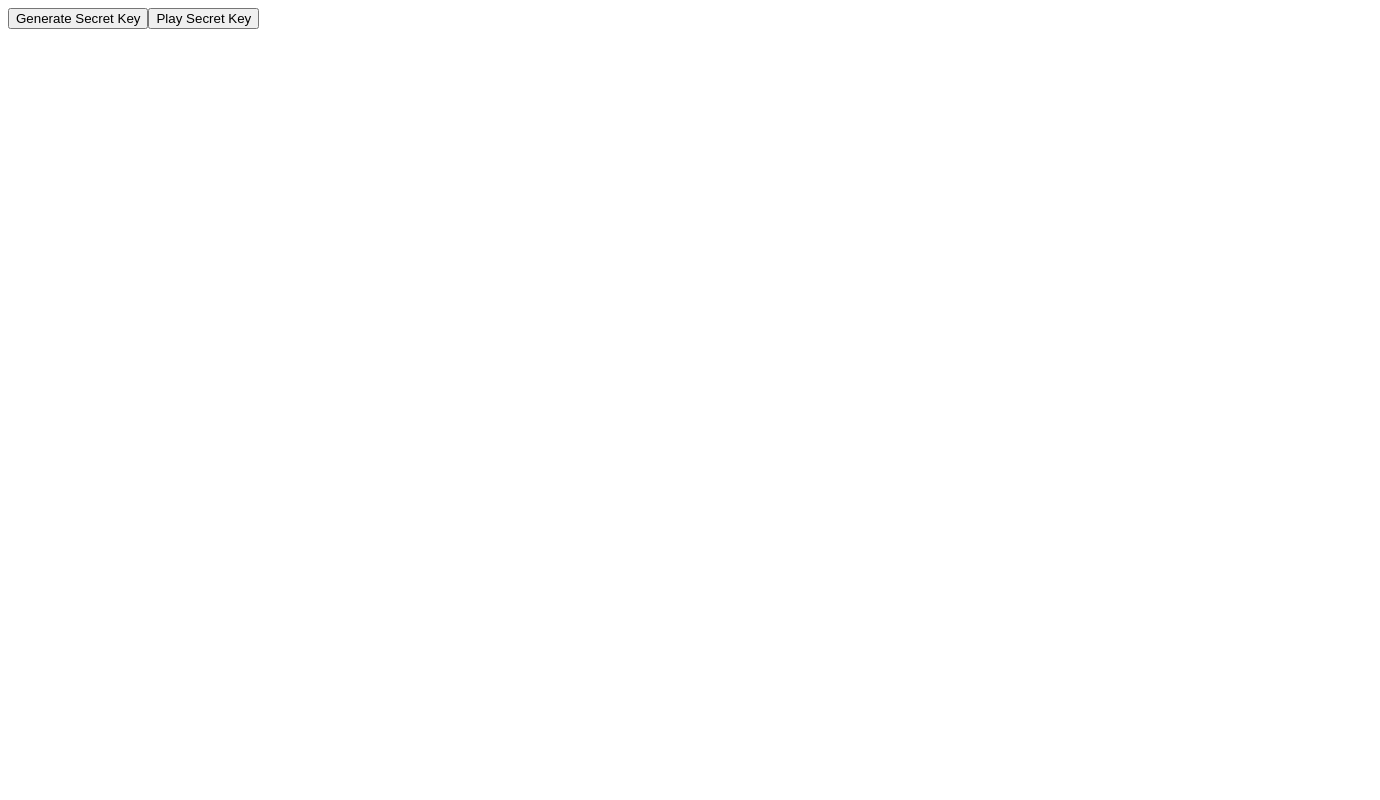
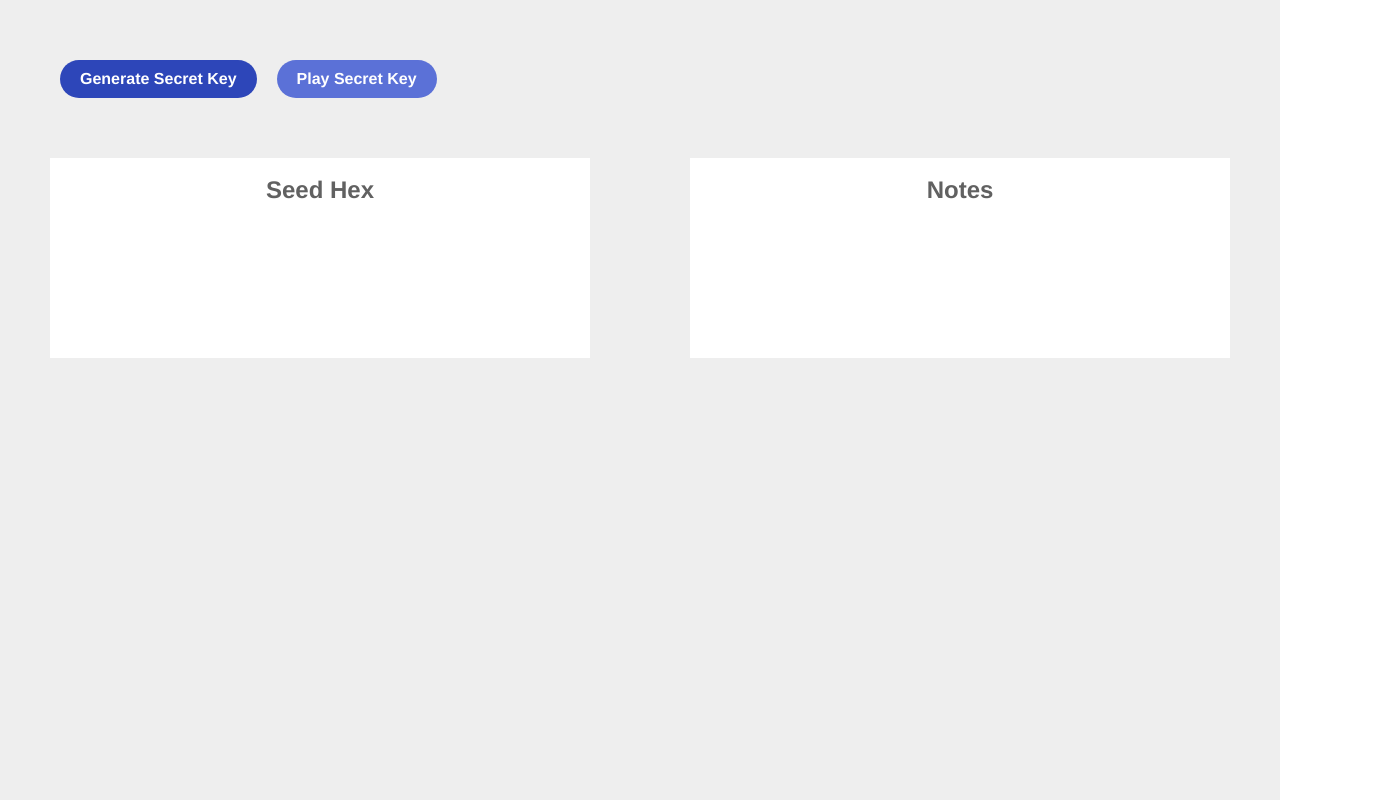
Before and after one commit to erindepew/musical-mnemonic, a React (Create React App) app: page / in a window 1280 px wide. Shown: the whole page, 1380 px wide, since content can reach past the window. Built offline with nearby package versions, Linux system fonts and the light colour scheme.

Commit message:
adding in some styling

```diff
--- a/src/App.js
+++ b/src/App.js
@@ -1,11 +1,11 @@
 import React, { Component } from 'react';
 import Tone from 'tone';
-import combinations from './lib/combinations';
-import { generateMnemonic } from './lib/index';
+import { generateMnemonic, mnemonicToSeedHex } from './lib/index';
 
 class App extends Component {
   state = {
-    key: []
+    key: [],
+    seedHex: '',
   }
   generateSynth = (notes, synth) => {
     let offset = 0;
@@ -20,19 +20,38 @@ class App extends Component {
   play = () => {
     const synth = new Tone.Synth().toMaster();
     debugger;
-    this.generateSynth(this.state.key, synth);
+    this.generateSynth(this.state.key.split(" "), synth);
+  }
+
+  generateSeedHex = () => {
+    const seedHex = mnemonicToSeedHex(this.state.key);
+    debugger;
+    this.setState({seedHex});
   }
 
   generateKey = () => {
-    const key = generateMnemonic().split(" ");;
+    const key = generateMnemonic();
+    this.generateSeedHex(key)
     this.setState({key})
   }
 
 render() {
+  const { key, seedHex } = this.state;
+  console.log(key.length)
   return (
-    <div>
-      <button onClick={() => this.generateKey()}> Generate Secret Key</button>
-      <button onClick={() => this.play()}> Play Secret Key</button>
+    <div className="wrapper">
+      <div className="controls">
+        <button onClick={() => this.generateKey()}> Generate Secret Key</button>
+        <button onClick={() => this.play()} disabled={!key.length}> Play Secret Key</button>
+      </div>
+      <div className="seedHex">
+        <h3 className="header">Seed Hex</h3>
+        <span className="code">{seedHex}</span>
+      </div>
+      <div className="notes">
+        <h3 className="header">Notes</h3>
+        <span className="code">{key}</span>
+      </div>
     </div>
   );
 }
--- a/src/index.js
+++ b/src/index.js
@@ -2,6 +2,7 @@ import React from 'react';
 import ReactDOM from 'react-dom';
 import App from './App';
 import registerServiceWorker from './registerServiceWorker';
+import css from './main.css';
 
 ReactDOM.render(<App />, document.getElementById('root'));
 registerServiceWorker();
--- a/src/lib/index.js
+++ b/src/lib/index.js
@@ -4,9 +4,9 @@ import createHash from 'create-hash';
 import {Buffer} from 'safe-buffer';
 import {pbkdf2Sync} from 'pbkdf2';
 
-const INVALID_MNEMONIC = 'Invalid mnemonic'
+// const INVALID_MNEMONIC = 'Invalid mnemonic'
 const INVALID_ENTROPY = 'Invalid entropy'
-const INVALID_CHECKSUM = 'Invalid mnemonic checksum'
+// const INVALID_CHECKSUM = 'Invalid mnemonic checksum'
 
 const salt = (password) => 'mnemonic' + (password || '');
 
--- /dev/null
+++ b/src/main.css
@@ -0,0 +1,75 @@
+body {
+    margin: 0;
+    font-family: Helvetica, Arial, sans-serif;
+    box-sizing: border-box;
+}
+
+.wrapper {
+   background-color: #eeeeee;
+   margin: 0;
+   padding: 0;
+   width: 100%;
+   height: 100vh;
+}
+
+.seedHex,
+.notes {
+    float: left;
+    width: calc(50% - 100px);
+    background-color: #fff;
+    min-height: 200px;
+    margin: 50px;
+}
+
+.code {
+    display: block;
+    padding: 20px;
+    word-wrap: break-word;
+    font-family: monospace;
+    font-size: 16px;
+    line-height: 1.5;
+    color: #616161;
+}
+
+.header {
+    font-size: 24px;
+    color: #616161;
+    padding: 18px;
+    margin: 0;
+    text-align: center;
+}
+
+button {
+    font-family: Helvetica, Arial, sans-serif;
+    font-weight: bold;
+    color: #fff;
+    font-size: 16px;
+    background-color: #2d46b9;
+    border: 0;
+    border-radius: 50px;
+    padding: 10px 20px;
+    margin: 10px;
+    cursor: pointer;
+}
+
+button:disabled {
+    background-color: #5b71d7;
+    cursor: default;
+}
+
+button:focus {
+    outline: none;
+}
+button:disabled:hover {
+    background-color: #5b71d7;
+}
+
+button:hover {
+    background-color: #233690;
+}
+
+.controls {
+    width: 100%;
+    text-align: left;
+    padding: 50px 50px 0;
+}
```
